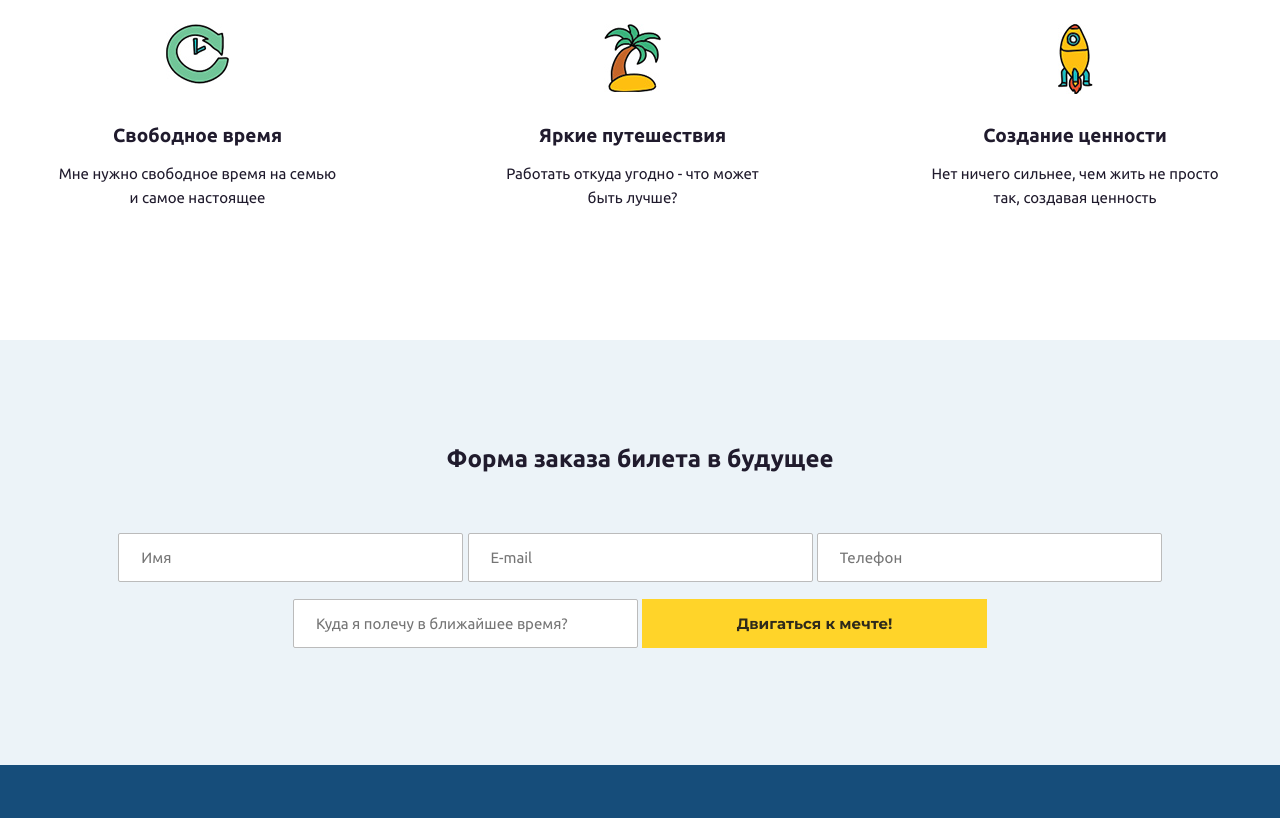
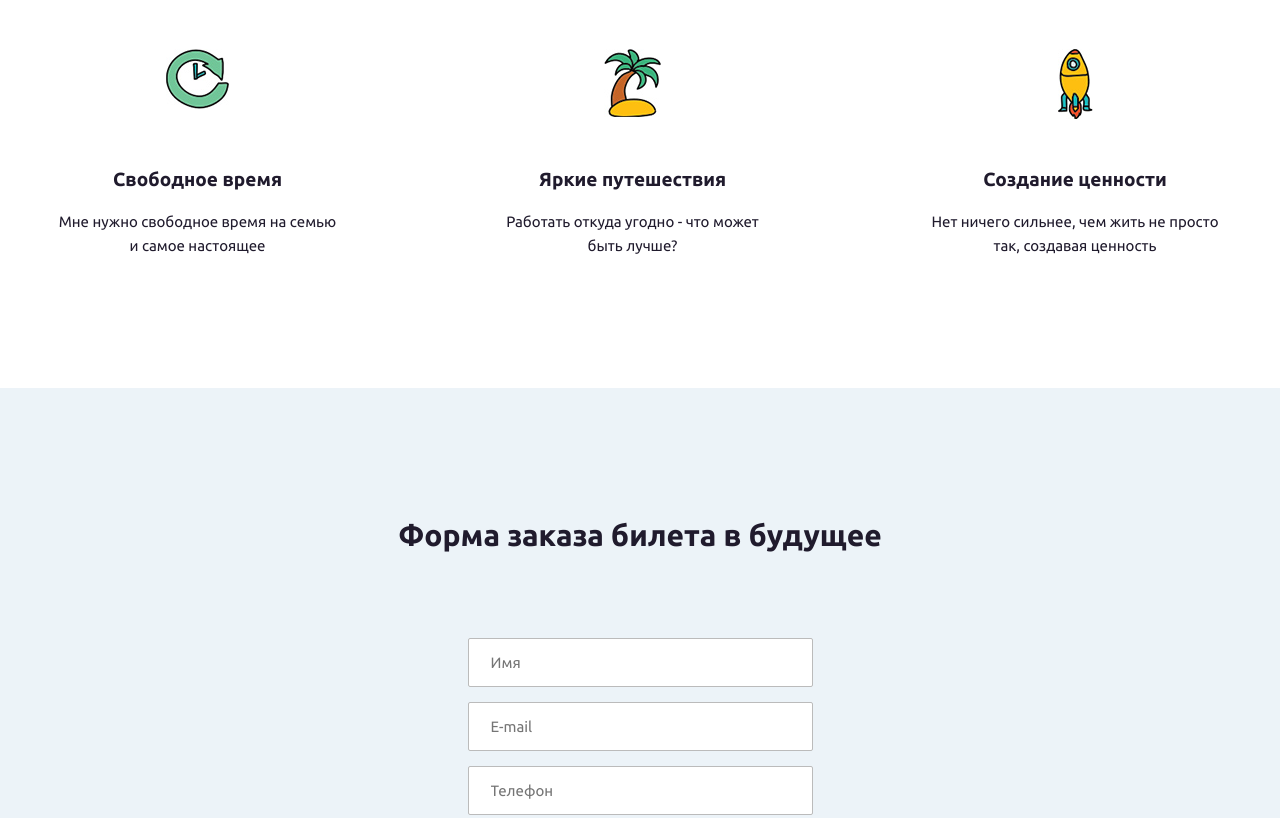
Before and after one commit to spicetotally/lab4, a plain HTML site: page index.html in a window 1280 px wide. Shown: the part 1020-1838 px from the top of the page. Drawn offline with nearby package versions, Linux system fonts and the light colour scheme.

Commit message:
Update main.css

```diff
--- a/css/main.css
+++ b/css/main.css
@@ -11,7 +11,6 @@ div, p, input, button, form, span, a, ul, li {
 }
 
 h1, h2, h3, h4, h5, h6 {
-	margin: 0;
 	font-family: 'Ubuntu', sans-serif;
 }
 
@@ -119,6 +118,7 @@ span {
 }
 
 .section-title{
+	font-size: 30px;
 	padding-bottom: 60px;
 }
 
@@ -130,13 +130,15 @@ span {
 	border-radius: 2px;
 	font-family: 'Ubuntu', sans-serif;
 	font-size: 15px;
+	display: block;
+	margin: 0 auto 15px
 
 }
 .button-form {
-	display: inline;
 	border: 0;
 	width: 345px;
 	padding: 15px 22px;
+	margin: 0 auto;
 }
 
 .footer {
```
